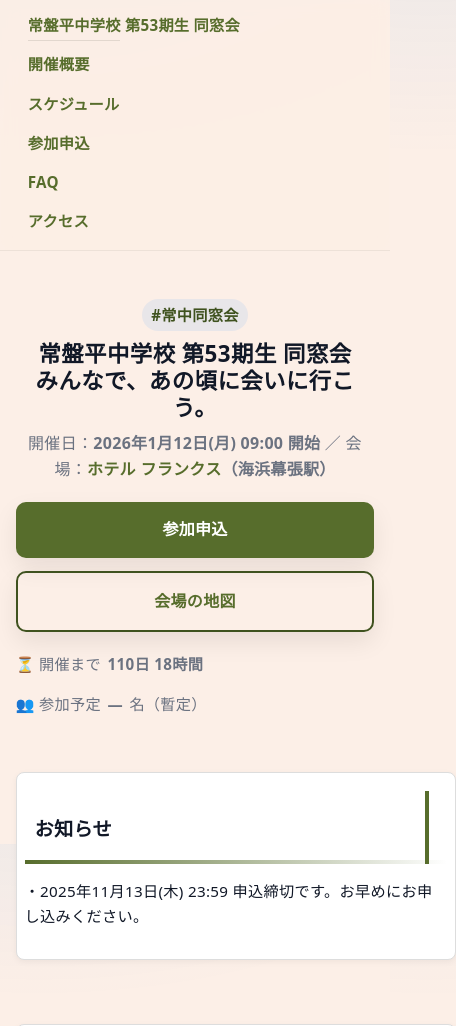
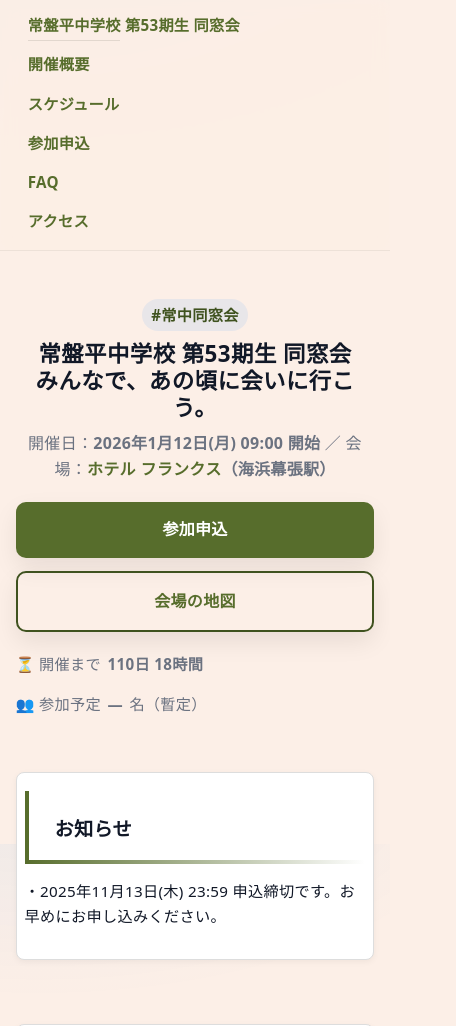
Before and after one commit to hrt-FI-H09/AlummiAssociation.2026, a plain HTML site: page index.html in a window 390 px wide. Shown: the top 1026 px of the page, 456 px wide, since content can reach past the window. Drawn offline with Linux system fonts and the light colour scheme.

Commit message:
Update style2.css

```diff
--- a/style2.css
+++ b/style2.css
@@ -487,8 +487,8 @@
 }
 
 
-@media (max-width: 600px) {
-  h01 {
-    margin-left: 25rem; /* ← 左余白を広げる */
+@media (max-width: 768px) {
+  .section-title {
+    margin-left: 20px;
   }
 }
```
